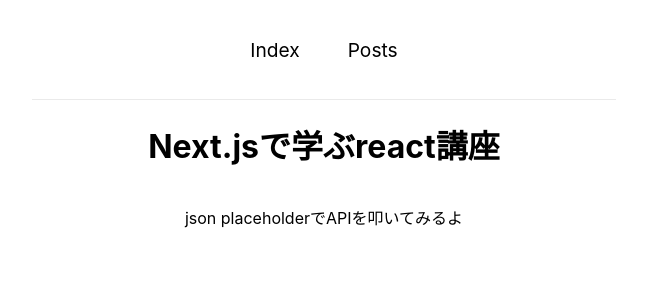
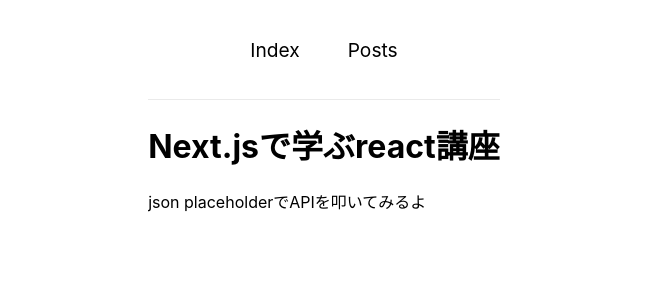
Before and after one commit to ishibashi0112/study_react, a Next.js app: page / in a window 1280 px wide. Shown: the top 300 px of the page, without its empty margins (316-963 px from the left). Built offline with nearby package versions, Linux system fonts and the light colour scheme.

Commit message:
🎨 Layoutwoをコンポーネントを使ってまとめた

```diff
--- /dev/null
+++ b/src/components/Layout/index.jsx
@@ -0,0 +1,9 @@
+import classes from 'src/components/Layout/Layout.module.css';
+
+export const Layout = (props)=> {
+  return(
+    <div className={classes.container}>
+      {props.children}
+    </div>
+  )
+};
--- a/src/pages/_app.jsx
+++ b/src/pages/_app.jsx
@@ -1,5 +1,6 @@
 import 'src/styles/globals.css';
 import Head from 'next/head';
+import { Layout } from 'src/components/Layout';
 
 const MyApp = ({ Component, pageProps }) => {
   return (
@@ -7,7 +8,9 @@
       <Head>
         <link rel="icon" href="/favicon.ico" />
       </Head>
-      <Component {...pageProps} />
+      <Layout>
+        <Component {...pageProps} />
+      </Layout>
     </>
   )
 }
--- a/src/pages/index.jsx
+++ b/src/pages/index.jsx
@@ -1,11 +1,9 @@
 import Head from 'next/head'
-import styles from 'src/styles/Home.module.css'
 import { Header } from 'src/components/Header'
 
 const  Index = (props) => {
-
   return (
-    <div className={styles.container}>
+    <div>
       <Head>
         <title>index page</title>
         <meta name="description" content="Generated by create next app" />
--- a/src/pages/posts/[id]/index.jsx
+++ b/src/pages/posts/[id]/index.jsx
@@ -1,10 +1,9 @@
-import styles from 'src/styles/Home.module.css';
 import { Header } from 'src/components/Header';
 import { Post } from 'src/components/post';
 
 const PostsId = () =>{
   return (
-    <div className={styles.container}>
+    <div>
       <Header />
       <Post />
     </div>
```
Also changed, not shown: src/pages/posts/index.jsx (+3 -4 lines), src/components/Layout/Layout.module.css (renamed from src/styles/Home.module.css).
